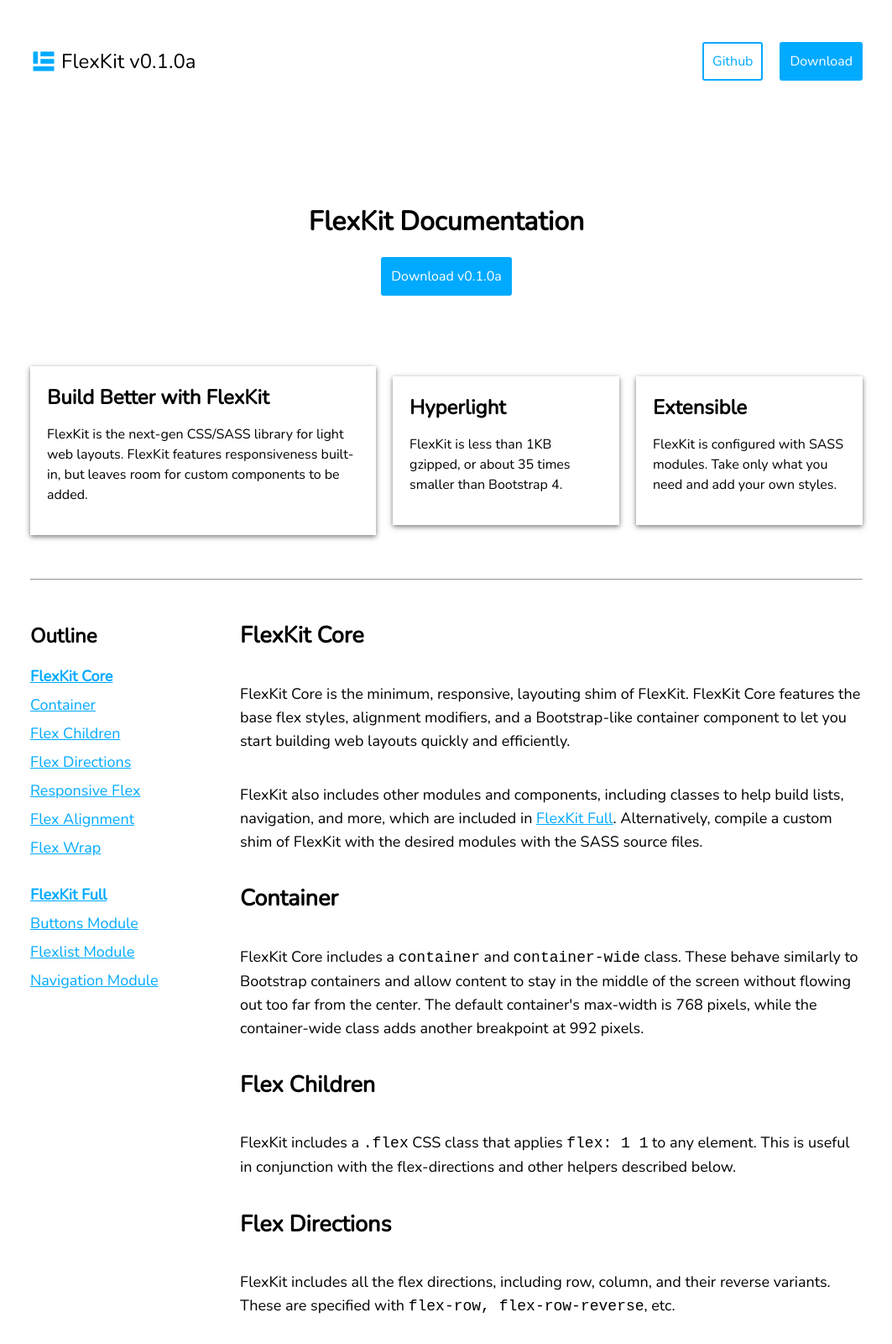
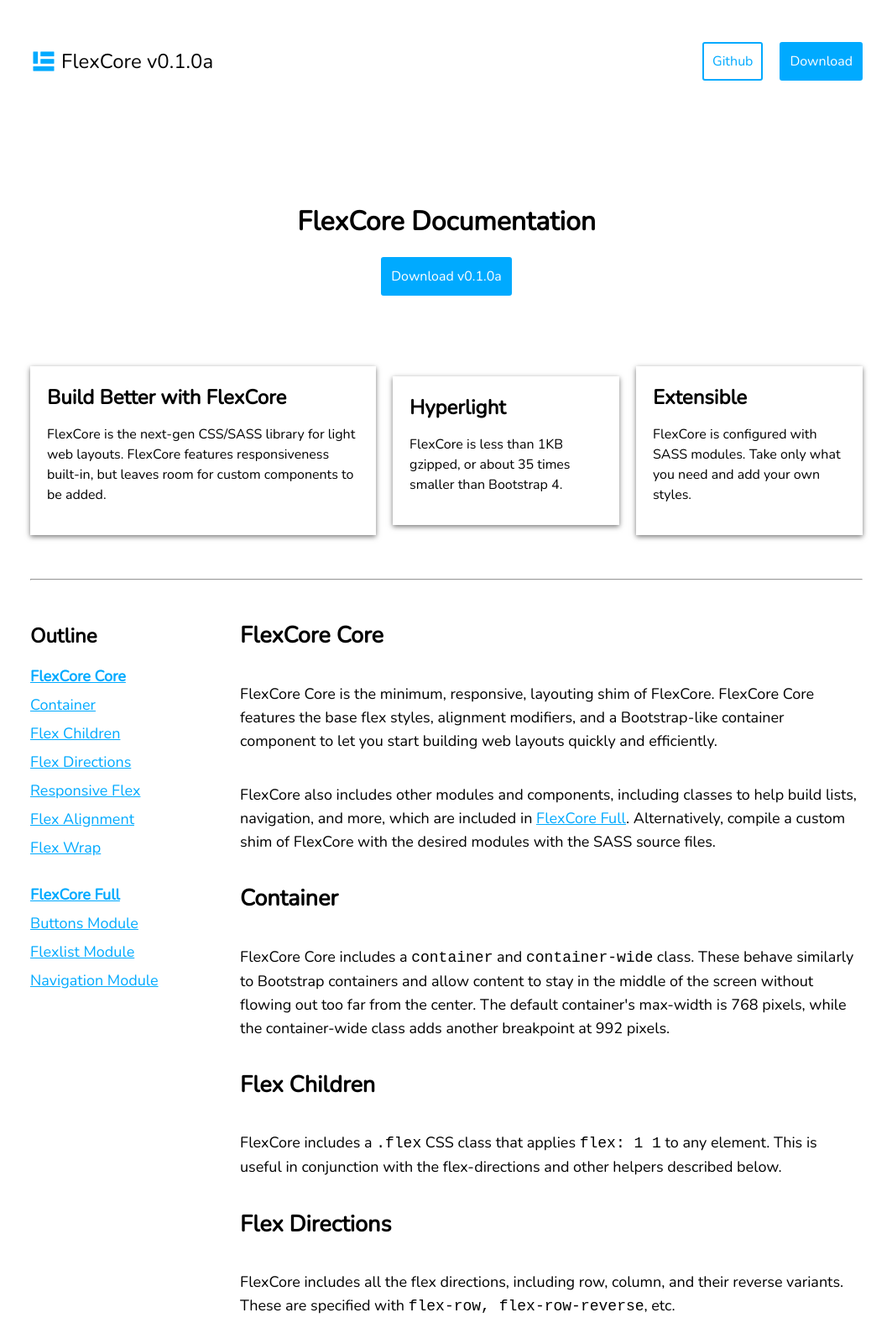
Before and after one commit to ivynya/FlexCore, a plain HTML site: page docs/index.html in a window 1280 px wide. Shown: the top 1600 px of the page at 84% size, without its empty margins (108-1171 px from the left). Drawn offline with nearby package versions, Linux system fonts and the light colour scheme.

Commit message:
FlexCore, dangit!

```diff
--- a/dist/flexkit-core.min.css
+++ b/dist/flexcore-full.css
@@ -1,2 +1,2 @@
-/* FlexKit v0.1.0a Core (C) MIT 2020 SDBagel | Kyle - https://github.com/SDBagel/FlexKit */
+/* FlexCore v0.1.0a (C) MIT 2020 SDBagel | Kyle - https://github.com/SDBagel/FlexCore */
 .flex{flex:1 1}.flex-row{display:flex;flex-direction:row}.flex-row-reverse{display:flex;flex-direction:row-reverse}.flex-column{display:flex;flex-direction:column}.flex-column-reverse{display:flex;flex-direction:column-reverse}.flex-smart{display:flex;flex-direction:column}@media (min-width:768px){.flex-smart{flex-direction:row}}.flex-smart-reverse{display:flex;flex-direction:column-reverse}@media (min-width:768px){.flex-smart-reverse{flex-direction:row-reverse}}.flex-wrap{flex-wrap:wrap}.justify-start{justify-content:flex-start}.justify-center{justify-content:center}.justify-end{justify-content:flex-end}.justify-around{justify-content:space-around}.justify-between{justify-content:space-between}.justify-evenly{justify-content:space-evenly}.align-start{align-items:flex-start}.align-end{align-items:flex-end}.align-center{align-items:center}body{margin:0}.container,.container-wide{max-width:320px;margin:auto;padding:10px}@media (min-width:512px){.container,.container-wide{max-width:512px;padding:20px 10px}}@media (min-width:768px){.container,.container-wide{max-width:768px}}@media (min-width:992px){.container-wide{max-width:992px}}
--- a/docs/index.html
+++ b/docs/index.html
@@ -2,10 +2,10 @@
 <html lang="en">
 <head>
   <meta charset="utf-8">
-  <title>FlexKit v0.1.0a</title>
-  <meta name="description" content="FlexKit is a hyperlight IE10+ flex framework built to be built on.">
+  <title>FlexCore v0.1.0a</title>
+  <meta name="description" content="FlexCore is a hyperlight IE10+ flex framework built to be built on.">
   <meta name="viewport" content="width=device-width, initial-scale=1">
-  <link rel="stylesheet" type="text/css" href="assets/flexkit.css">
+  <link rel="stylesheet" type="text/css" href="assets/flexcore.css">
   <link rel="stylesheet" type="text/css" href="assets/docs.css">
   <link href="https://fonts.googleapis.com/css?family=Nunito:200;400;700&display=swap" rel="stylesheet">
 </head>
@@ -13,30 +13,30 @@
   <header>
     <nav class="nav container-wide flex-smart flex-list align-center">
       <a href="./" class="nav-brand flex-row align-center">
-        <img src="./assets/flexkit_icon.png" alt="Flexkit Icon" style="margin-right: 5px;">
-        <span>FlexKit v0.1.0a</span>
+        <img src="./assets/flexcore_icon.png" alt="FlexCore Icon" style="margin-right: 5px;">
+        <span>FlexCore v0.1.0a</span>
       </a>
-      <a href="https://github.com/SDBagel/FlexKit" class="btn-outline nav-right">Github</a>
-      <a href="https://github.com/SDBagel/FlexKit/releases/tag/v0.1.0a" class="btn">Download</a>
+      <a href="https://github.com/SDBagel/FlexCore" class="btn-outline nav-right">Github</a>
+      <a href="https://github.com/SDBagel/FlexCore/releases/tag/v0.1.0a" class="btn">Download</a>
     </nav>
   </header>
   <main class="container-wide">
     <div class="content-header flex-column justify-center align-center">
-      <h1>FlexKit Documentation</h1>
-      <a href="https://github.com/SDBagel/FlexKit/releases/tag/v0.1.0a" class="btn">Download v0.1.0a</a>
+      <h1>FlexCore Documentation</h1>
+      <a href="https://github.com/SDBagel/FlexCore/releases/tag/v0.1.0a" class="btn">Download v0.1.0a</a>
     </div>
     <div class="flex-smart flex-list align-center">
       <div class="card flex">
-        <h2>Build Better with FlexKit</h2>
-        <p>FlexKit is the next-gen CSS/SASS library for light web layouts. FlexKit features responsiveness built-in, but leaves room for custom components to be added.</p>
+        <h2>Build Better with FlexCore</h2>
+        <p>FlexCore is the next-gen CSS/SASS library for light web layouts. FlexCore features responsiveness built-in, but leaves room for custom components to be added.</p>
       </div>
       <div class="card">
         <h2>Hyperlight</h2>
-        <p>FlexKit is less than 1KB gzipped, or about 35 times smaller than Bootstrap 4.</p>
+        <p>FlexCore is less than 1KB gzipped, or about 35 times smaller than Bootstrap 4.</p>
       </div>
       <div class="card">
         <h2>Extensible</h2>
-        <p>FlexKit is configured with SASS modules. Take only what you need and add your own styles.</p>
+        <p>FlexCore is configured with SASS modules. Take only what you need and add your own styles.</p>
       </div>
     </div>
     <br><br>
@@ -45,7 +45,7 @@
     <div class="flex-smart">
       <section class="flex-column outline">
         <h2>Outline</h2>
-        <a href="#core"><b>FlexKit Core</b></a>
+        <a href="#core"><b>FlexCore Core</b></a>
         <a href="#container">Container</a>
         <a href="#flexchildren">Flex Children</a>
         <a href="#flexdirections">Flex Directions</a>
@@ -53,25 +53,25 @@
         <a href="#flexalignment">Flex Alignment</a>
         <a href="#flexwrap">Flex Wrap</a>
         <br>
-        <a href="#full"><b>FlexKit Full</b></a>
+        <a href="#full"><b>FlexCore Full</b></a>
         <a href="#buttons">Buttons Module</a>
         <a href="#flexlist">Flexlist Module</a>
         <a href="#navigation">Navigation Module</a>
       </section>
       <section class="flex-column flex docs">
         <a name="core"></a>
-        <h2>FlexKit Core</h2>
-        <p>FlexKit Core is the minimum, responsive, layouting shim of FlexKit. FlexKit Core features the base flex styles, alignment modifiers, and a Bootstrap-like container component to let you start building web layouts quickly and efficiently.</p>
-        <p>FlexKit also includes other modules and components, including classes to help build lists, navigation, and more, which are included in <a href="#full">FlexKit Full</a>. Alternatively, compile a custom shim of FlexKit with the desired modules with the SASS source files.</p>
+        <h2>FlexCore Core</h2>
+        <p>FlexCore Core is the minimum, responsive, layouting shim of FlexCore. FlexCore Core features the base flex styles, alignment modifiers, and a Bootstrap-like container component to let you start building web layouts quickly and efficiently.</p>
+        <p>FlexCore also includes other modules and components, including classes to help build lists, navigation, and more, which are included in <a href="#full">FlexCore Full</a>. Alternatively, compile a custom shim of FlexCore with the desired modules with the SASS source files.</p>
         <a name="container"></a>
         <h2>Container</h2>
-        <p>FlexKit Core includes a <code>container</code> and <code>container-wide</code> class. These behave similarly to Bootstrap containers and allow content to stay in the middle of the screen without flowing out too far from the center. The default container's max-width is 768 pixels, while the container-wide class adds another breakpoint at 992 pixels.</p>
+        <p>FlexCore Core includes a <code>container</code> and <code>container-wide</code> class. These behave similarly to Bootstrap containers and allow content to stay in the middle of the screen without flowing out too far from the center. The default container's max-width is 768 pixels, while the container-wide class adds another breakpoint at 992 pixels.</p>
         <a name="flexchildren"></a>
         <h2>Flex Children</h2>
-        <p>FlexKit includes a <code>.flex</code> CSS class that applies <code>flex: 1 1</code> to any element. This is useful in conjunction with the flex-directions and other helpers described below.</p>
+        <p>FlexCore includes a <code>.flex</code> CSS class that applies <code>flex: 1 1</code> to any element. This is useful in conjunction with the flex-directions and other helpers described below.</p>
         <a name="flexdirections"></a>
         <h2>Flex Directions</h2>
-        <p>FlexKit includes all the flex directions, including row, column, and their reverse variants. These are specified with <code>flex-row, flex-row-reverse</code>, etc.</p>
+        <p>FlexCore includes all the flex directions, including row, column, and their reverse variants. These are specified with <code>flex-row, flex-row-reverse</code>, etc.</p>
         <p>Each direction is the CSS <code>flex-direction</code> property combined with <code>display: flex</code>.</p>
         <h3>flex-row, flex-row-reverse</h3>
         <p>flex-row</p>
@@ -107,14 +107,14 @@
         <br>
         <a name="responsiveflex"></a>
         <h2>Responsive Flex</h2>
-        <p>FlexKit provides a pre-built, responsive flex class called <code>flex-smart</code> and <code>flex-smart-reverse</code>. These two classes provide a responsive alternative to fixed flex directions and allow mobile-first experiences to be built with ease.</p>
+        <p>FlexCore provides a pre-built, responsive flex class called <code>flex-smart</code> and <code>flex-smart-reverse</code>. These two classes provide a responsive alternative to fixed flex directions and allow mobile-first experiences to be built with ease.</p>
         <p><code>flex-smart</code> behaves like <code>flex-column</code> on small screens, with a default breakpoint of 768 pixels. On larger screens, it transitions to behave like <code>flex-row</code>. <code>flex-smart-reverse</code> behaves like <code>flex-column-reverse</code> on small screens and like <code>flex-row-reverse</code> on larger screens.</p>
         <a name="flexalignment"></a>
         <h2>Flex Alignment</h2>
-        <p>FlexKit also provides alignment classes for use in conjunction with flex items. These include align and justify styles, which affect the <code>align-items</code> and <code>justify-content</code> CSS properties.</p>
+        <p>FlexCore also provides alignment classes for use in conjunction with flex items. These include align and justify styles, which affect the <code>align-items</code> and <code>justify-content</code> CSS properties.</p>
         <a name="flexwrap"></a>
         <h2>Flex Wrap</h2>
-        <p>FlexKit Core provides a <code>flex-wrap</code> class which enables the wrapping of fixed-width elements.</p>
+        <p>FlexCore Core provides a <code>flex-wrap</code> class which enables the wrapping of fixed-width elements.</p>
         <div class="flex-row flex-list flex-wrap">
           <div class="card">
             <h3>A fixed-width card</h3>
@@ -131,11 +131,11 @@
         </div>
         <br>
         <a name="full"></a>
-        <h2>FlexKit Full</h2>
-        <p>FlexKit can also be configured with additional modules. A slim, Bootstrap-like button module is available, in addition to the flexlist module which integrates with flex directions to allow building flex lists quickly. These modules are SASS-based and can be easily excluded or included in a custom shim of FlexKit. By default, FlexKit Full includes all core styles and all modules.</p>
+        <h2>FlexCore Full</h2>
+        <p>FlexCore can also be configured with additional modules. A slim, Bootstrap-like button module is available, in addition to the flexlist module which integrates with flex directions to allow building flex lists quickly. These modules are SASS-based and can be easily excluded or included in a custom shim of FlexCore. By default, FlexCore Full includes all core styles and all modules.</p>
         <a name="buttons"></a>
         <h2>Buttons Module</h2>
-        <p>FlexKit buttons are similar to Bootstrap buttons, but only include 3 light styles - a primary button, the outline version, and a disabled variant. They work on both anchor and button elements.</p>
+        <p>FlexCore buttons are similar to Bootstrap buttons, but only include 3 light styles - a primary button, the outline version, and a disabled variant. They work on both anchor and button elements.</p>
         <p>Use these with <code>btn</code>, <code>btn-outline</code>, and <code>btn-disabled</code> respectively.</p>
         <div class="flex-row flex-list">
           <button class="btn flex">Primary</button>
```
Also changed, not shown: src/demo.html (+4 -4 lines), dist/flexcore.min.css, docs/assets/flexcore.css (renamed from docs/assets/flexkit.css), docs/assets/flexcore_icon.png (renamed from docs/assets/flexkit_icon.png), docs/assets/flexcore_icon_large.png (renamed from docs/assets/flexkit_icon_large.png), src/css/flexcore.css (renamed from src/css/flexkit.css), src/sass/flexcore.scss (renamed from src/sass/flexkit.scss), 4 other files.
